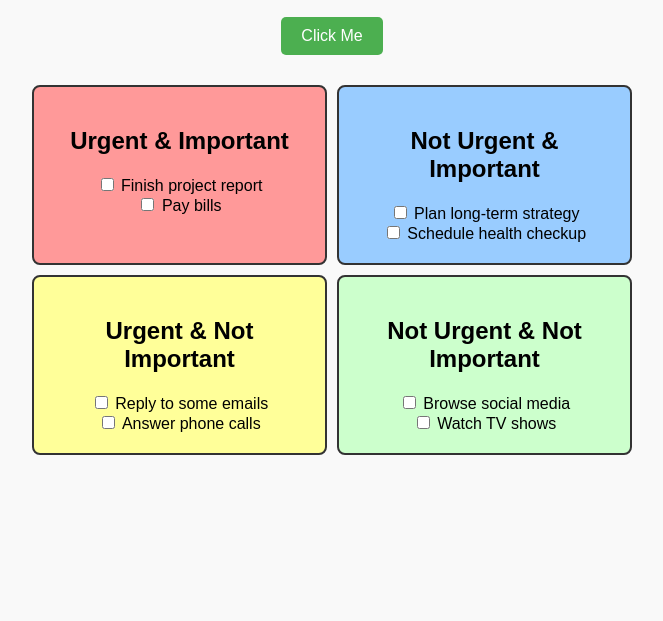
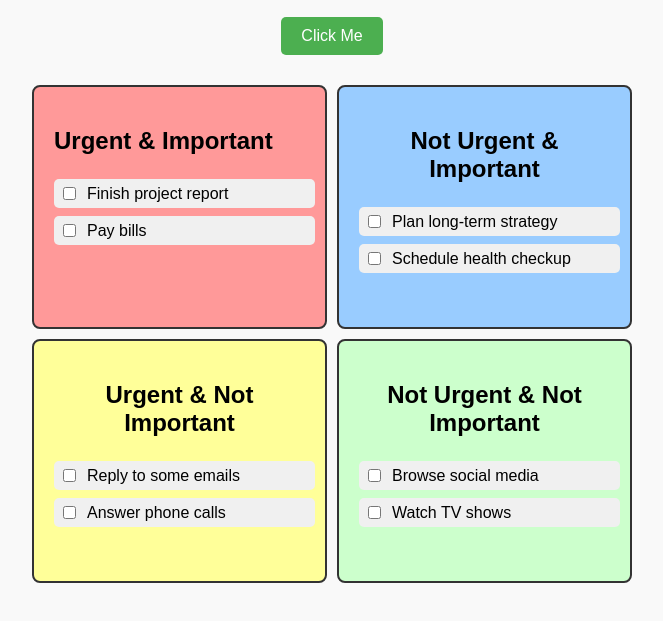
Before and after one commit to ItsQuisey/eisenhower-maxtrix, a plain HTML site: page index.html in a window 1280 px wide. Shown: the part 81-702 px from the top of the page, without its empty margins (308-971 px from the left). Drawn offline with Linux system fonts and the light colour scheme.

Commit message:
Update styles.css
added CSS tweaks so tasks are styled like draggable cards, with a grab cursor, spacing, and an opacity effect while dragging. Quadrants now highlight with a green border and subtle background when something is dragged over them.

```diff
--- a/styles.css
+++ b/styles.css
@@ -40,6 +40,31 @@ button:hover {
     border: 2px solid #333;
     border-radius: 8px;
     background-color: #fff;
+    min-height: 200px;
+    display: flex;
+    flex-direction: column;
+    align-items: flex-start;
+}
+
+.quadrant.drag-over {
+    border-color: #4CAF50;
+    background-color: #eaffea;
+}
+
+.task {
+    display: flex;
+    align-items: center;
+    gap: 0.5rem;
+    cursor: grab;
+    padding: 5px;
+    border-radius: 5px;
+    margin: 4px 0;
+    background-color: #f0f0f0;
+    width: 100%;
+}
+
+.task.dragging {
+    opacity: 0.6;
 }
 
 .urgent-important {
```
